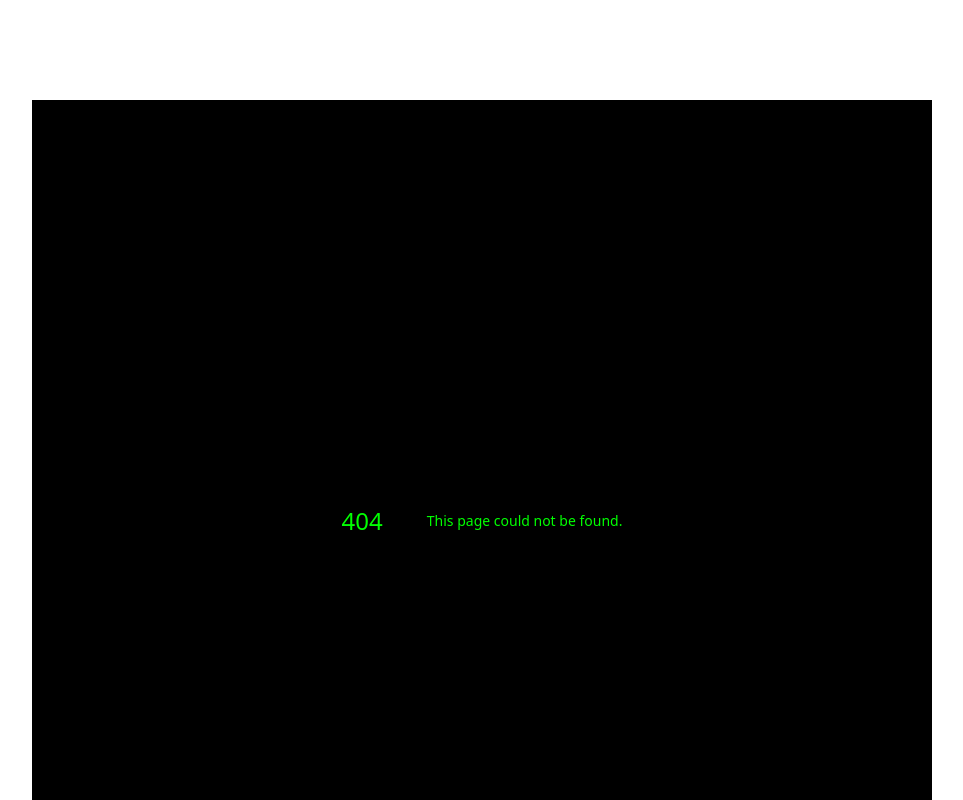
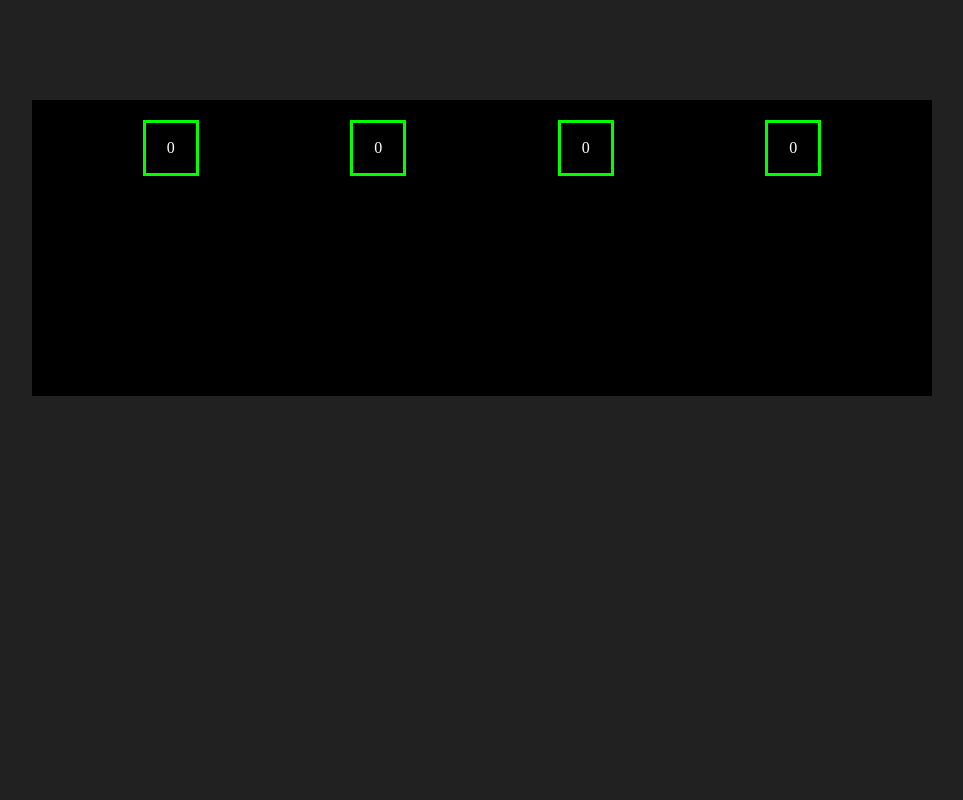
Before and after one commit to HiZollo/hz4ann-flag, a Next.js app: page /levels/2 in a window 1280 px wide. Before the commit this address had no page. Shown: the top 800 px of the page, without its empty margins (158-1121 px from the left). Built offline with nearby package versions, Linux system fonts and the light colour scheme.

Commit message:
feature: filptrip functionalities

```diff
--- /dev/null
+++ b/pages/levels/2.tsx
@@ -0,0 +1,50 @@
+import styles from '@/styles/FlipTrip.module.css'
+import { FlipTrip } from "@/utils/FlipTrip";
+import { useState } from "react";
+import $ from "classnames";
+
+const COLORS = 3;
+const SIZE = 4;
+
+interface ButtonProps {
+  position: number
+  color: number
+  disabled: boolean
+  flip(position: number): void
+}
+
+export default function() {
+  const [game] = useState(new FlipTrip(COLORS, SIZE));
+  const [ended, setEnded] = useState(false);
+  const [, refresh] = useState(false);
+
+  function flip(position: number) {
+    game.flip(position);
+
+    if (game.endStatus) {
+      setEnded(true);
+      return;
+    }
+
+    refresh(v => !v);
+  }
+
+  return (
+    <div className={styles.fliptrip}>{
+      Array.from({ length: SIZE }, (_, i) => {
+        return <Button key={i} position={i} color={game.state[i]} disabled={ended} flip={flip} />
+      })
+    }</div>
+  );
+}
+
+function Button({ position, color, disabled, flip }: ButtonProps) {
+  return (
+    <div
+      className={$(styles.fliptripPiece, {
+        [styles.disabled]: disabled
+      })}
+      onClick={() => flip(position)}
+    >{color}</div>
+  );
+}
--- /dev/null
+++ b/styles/FlipTrip.module.css
@@ -0,0 +1,27 @@
+.fliptrip {
+  width: 100%;
+  display: flex;
+  justify-content: space-around;
+}
+
+.fliptripPiece {
+  width: 50px;
+  height: 50px;
+  color: white;
+  border: 3px solid #01ff01;
+  display: flex;
+  justify-content: center;
+  align-items: center;
+}
+
+.fliptripPiece:hover {
+  cursor: pointer;
+}
+
+.disabled {
+  border: 3px solid green;
+}
+
+.disabled:hover {
+  cursor: not-allowed;
+}
--- /dev/null
+++ b/utils/FlipTrip.ts
@@ -0,0 +1,43 @@
+class FlipTrip {
+  public colors: number;
+  public size: number;
+  public state: number[];
+  public endStatus?: string;
+
+  private perms: string[];
+
+  constructor(colors: number, size: number) {
+    if (colors ** size > 1024) {
+      throw new Error(`The value of size^colors should not exceed 1024.`);
+    }
+    if (colors > 10) {
+      throw new Error(`The number of colors should not exceed 10.`);
+    }
+
+    this.colors = colors;
+    this.size = size;
+    this.state = Array.from({ length: size }, () => 0);
+
+    this.perms = [this.state.join('')];
+  }
+
+  flip(position: number) {
+    if (!(0 <= position && position < this.size)) {
+      throw new Error('Attempting to flip at an invalid position.');
+    }
+
+    this.state[position] = (this.state[position] + 1) % this.colors;
+    const permString = this.state.join('');
+
+    if (this.perms.includes(permString)) {
+      this.endStatus = 'Lose';
+    }
+
+    this.perms.push(permString);
+    if (this.perms.length === this.colors ** this.size) {
+      this.endStatus = 'Win';
+    }
+  }
+}
+
+export { FlipTrip };
```
